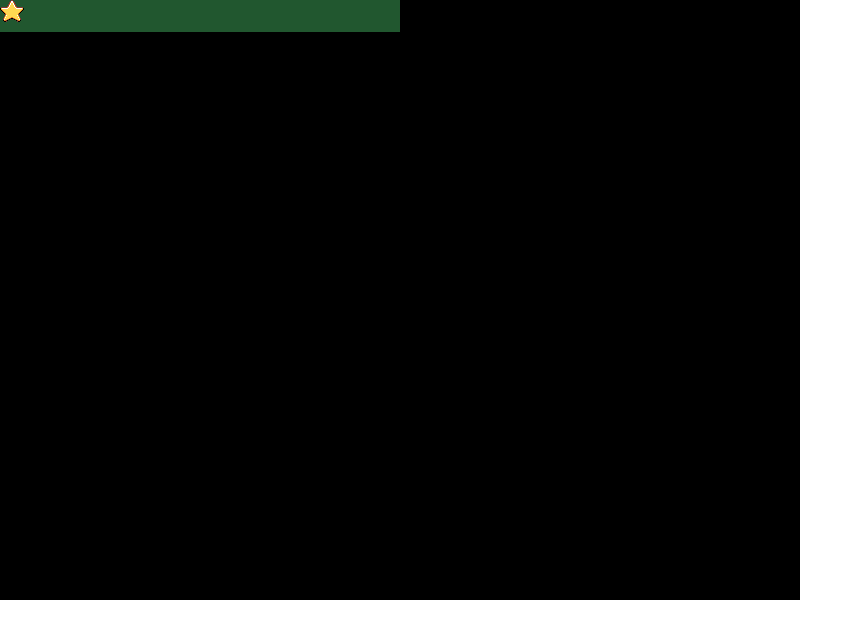
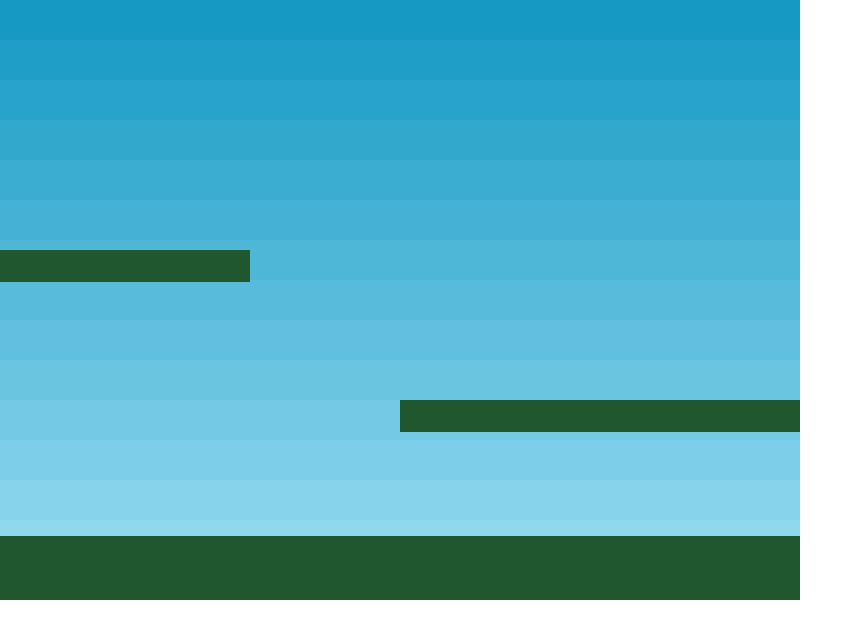
Before and after one commit to aviarora30/phaser_gettingstarted, a website: page index.html in a window 1280 px wide. Shown: the whole page, without its empty margins (0-863 px from the left). Drawn offline with Linux system fonts and the light colour scheme; animation ran at ten frames a second.

Commit message:
created ground and platforms

```diff
--- a/index.html
+++ b/index.html
@@ -1,5 +1,6 @@
 <!doctype html>
 <html lang="en">
+
 <head>
     <meta charset="UTF-8" />
     <title>Phaser - Making your first game, part 1</title>
@@ -10,11 +11,15 @@
     }
     </style>
 </head>
+
 <body>
-
     <script type="text/javascript">
-
-var game = new Phaser.Game(800, 600, Phaser.AUTO, '', { preload: preload, create: create, update: update });
+    var game = new Phaser.Game(800, 600, Phaser.AUTO, '', {
+        preload: preload,
+        create: create,
+        update: update
+    });
+    var platforms;
 
     function preload() {
         game.load.image('sky', 'assets/sky.png');
@@ -24,14 +29,24 @@ function preload() {
     }
 
     function create() {
-	game.add.sprite(0, 0, 'ground');
-	game.add.sprite(0, 0, 'star');
+        game.physics.startSystem(Phaser.Physics.ARCADE);
+        game.add.sprite(0, 0, 'sky');
+
+        platforms = game.add.group();
+        platforms.enableBody = true;
+
+        var ground = platforms.create(0, game.world.height - 64, 'ground');
+        ground.scale.setTo(2, 2);
+        ground.body.immovable = true;
+
+        var ledge = platforms.create(400, 400, 'ground');
+        ledge.body.immovable = true;
+        ledge = platforms.create(-150, 250, 'ground');
+        ledge.body.immovable = true;
     }
 
-function update() {
-}
+    function update() {}
+    </script>
+</body>
 
-</script>
-
-</body>
 </html>
```
Lines whose indentation alone changed are shown as unchanged.
